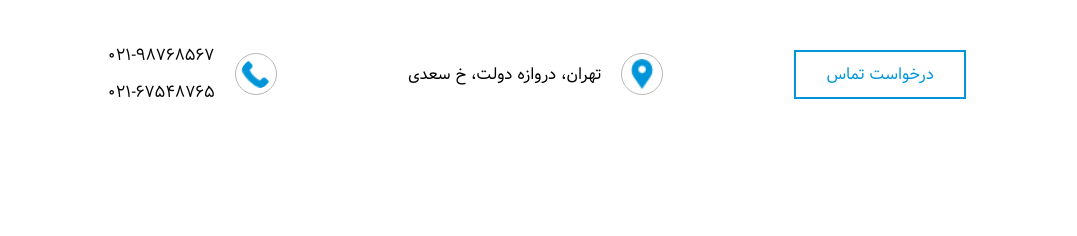
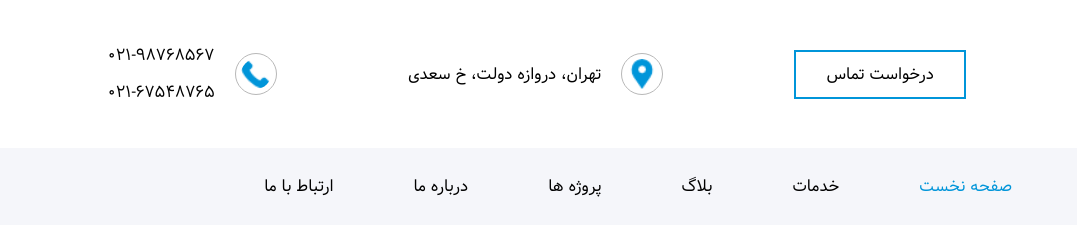
Before and after one commit to aryan-shali/Suitable-site-for-companies, a plain HTML site: page index.html in a window 1280 px wide. Shown: the full height of the page, 203-1280 px from the left. Drawn offline with Linux system fonts and the light colour scheme.

Commit message:
finish head 2 and start  body of site

```diff
--- a/index.html
+++ b/index.html
@@ -33,6 +33,18 @@
             </a>
         </div>
     </div>
+
+
+    <div class="head2">
+        <ul>
+            <li class="f">صفحه نخست</li>
+            <li class="b">خدمات</li>
+            <li class="b">بلاگ</li>
+            <li class="b">پروژه ها</li>
+            <li class="b">درباره ما</li>
+            <li class="b">ارتباط با ما</li>
+        </ul>
+    </div>
 </body>
 
 </html>
--- a/style.css
+++ b/style.css
@@ -12,7 +12,7 @@
 .head1 {
     display: flex;
     justify-content: space-evenly;
-    margin-top: 30px;
+    margin: 30px 0;
 }
 
 .p2 {
@@ -59,11 +59,41 @@
     text-decoration: none;
     border: 2px solid #0095D9;
     padding: 9px 30px;
-    color: #0095D9;
+    color: black;
 }
 
 .p4 a:hover {
     background: #0095D9;
     color: white;
-    transition: 1.5s ease;
+    transition: 1s ease;
 }
+
+.head2 {
+    background: #F5F6FA;
+}
+
+.head2 ul {
+    display: flex;
+    justify-content: flex-start;
+    flex-direction: row-reverse;
+    list-style-type: none;
+    padding: 25px;
+}
+
+.head2 ul li {
+    padding: 0 40px;
+}
+
+.f {
+    color: #0095D9;
+}
+
+.head2 ul li:hover {
+    color: #0095D9;
+    transition: 1s ease;
+}
+
+.f:hover {
+    color: black;
+    transition: 1s ease;
+}
```
